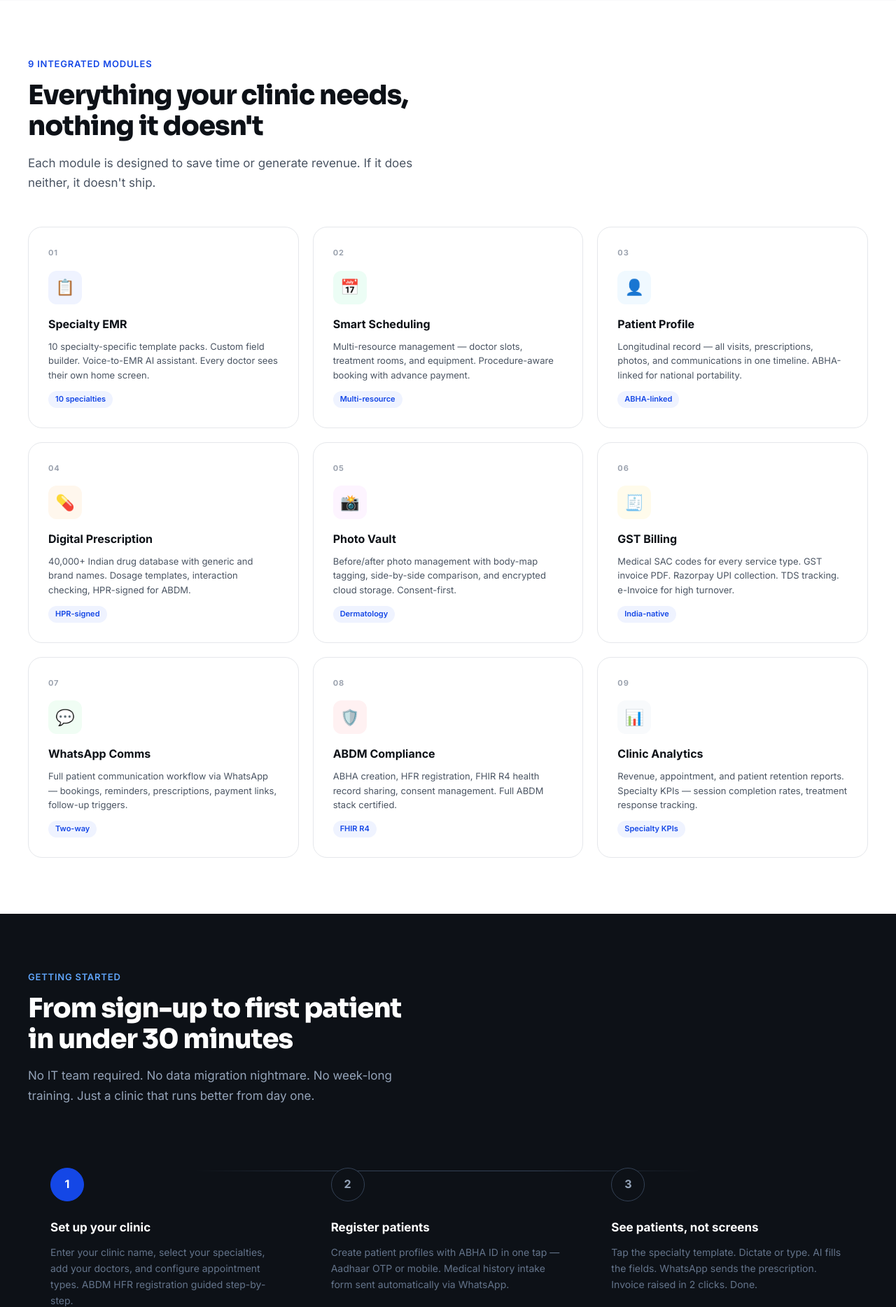
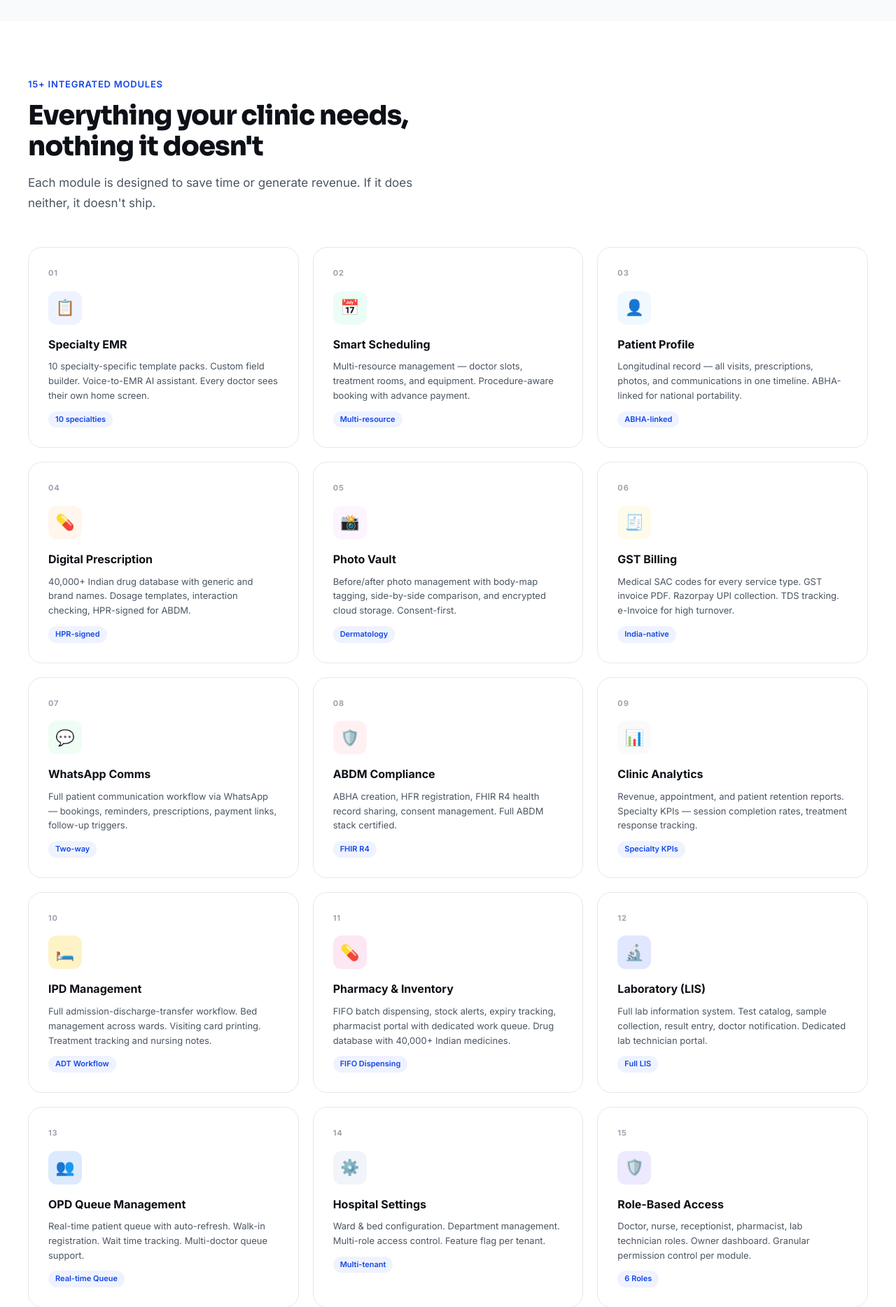
Before and after one commit to BijjaSagar/clinicos, a Laravel app: page / in a window 1280 px wide. Shown: the part 1582-3450 px from the top of the page at 70% size. Run offline with Laravel 12, Linux system fonts and the light colour scheme.

Commit message:
feat: add test report Excel export and update website with HIMS services
- Add `php artisan test:export-excel` command that runs tests and generates
  an Excel report with test results and summary sheets
- Update frontend website to showcase all 15+ modules including IPD, Pharmacy,
  Lab LIS, OPD Queue, Hospital Settings, and Role-Based Access
- Add Hospital/HIMS pricing tier at Rs 14,999/month
- Add HIMS comparison rows in the feature comparison table

https://claude.ai/code/session_013xVV2oBARd3TtuFiwUo8mW

```diff
--- a/backend/resources/views/welcome.blade.php
+++ b/backend/resources/views/welcome.blade.php
@@ -361,7 +361,7 @@
     .map-field strong { color: #6ee7b7; font-size: 12px; }
 
     /* ── PRICING ── */
-    .pricing-grid { display: grid; grid-template-columns: repeat(3, 1fr); gap: 20px; margin-top: 56px; }
+    .pricing-grid { display: grid; grid-template-columns: repeat(4, 1fr); gap: 20px; margin-top: 56px; }
     .price-card {
       background: white; border: 1.5px solid var(--border);
       border-radius: var(--radius-lg); padding: 32px; position: relative;
@@ -435,7 +435,8 @@
     @media (max-width: 768px) {
       .hero { grid-template-columns: 1fr; gap: 48px; padding: 64px 20px 48px; }
       .hero-visual { display: none; }
-      .modules-grid, .pricing-grid { grid-template-columns: 1fr; }
+      .modules-grid { grid-template-columns: 1fr; }
+      .pricing-grid { grid-template-columns: 1fr; }
       .steps-grid { grid-template-columns: 1fr; }
       .steps-grid::before { display: none; }
       .spec-content.active, .abdm-grid, .ai-grid { grid-template-columns: 1fr; }
@@ -531,7 +532,7 @@
         Built for India's 8 lakh+ specialty clinics
       </div>
       <h1>The clinic OS that <span class="accent">thinks like a specialist</span></h1>
-      <p class="hero-sub">Specialty-first EMR, intelligent scheduling, GST billing, ABDM compliance, and WhatsApp communication — in one platform designed for Indian specialty clinics.</p>
+      <p class="hero-sub">Specialty-first EMR, intelligent scheduling, GST billing, ABDM compliance, and WhatsApp communication — in one platform designed for Indian specialty clinics and hospitals. From solo practice to full HIMS with IPD, pharmacy, and lab.</p>
       <div class="hero-actions">
         <a href="{{ route('register') }}" class="btn btn-primary btn-lg">Start 30-day free trial</a>
         <a href="{{ route('public.booking.directory') }}" class="btn btn-outline btn-lg">Book a visit (patients)</a>
@@ -543,8 +544,12 @@
           <div class="stat-label">Target clinics</div>
         </div>
         <div class="stat-item">
-          <div class="stat-num">7</div>
-          <div class="stat-label">Specialties</div>
+          <div class="stat-num">15+</div>
+          <div class="stat-label">Modules</div>
+        </div>
+        <div class="stat-item">
+          <div class="stat-num">6</div>
+          <div class="stat-label">Roles</div>
         </div>
         <div class="stat-item">
           <div class="stat-num">₹1,499</div>
@@ -921,7 +926,7 @@
 <!-- MODULES -->
 <section class="section" id="features">
   <div class="section-inner">
-    <div class="section-label">9 Integrated Modules</div>
+    <div class="section-label">15+ Integrated Modules</div>
     <h2>Everything your clinic needs, <br>nothing it doesn't</h2>
     <p class="section-sub">Each module is designed to save time or generate revenue. If it does neither, it doesn't ship.</p>
     <div class="modules-grid">
@@ -987,6 +992,48 @@
         <h3>Clinic Analytics</h3>
         <p>Revenue, appointment, and patient retention reports. Specialty KPIs — session completion rates, treatment response tracking.</p>
         <span class="module-chip">Specialty KPIs</span>
+      </div>
+      <div class="module-card">
+        <div class="module-num">10</div>
+        <div class="module-icon" style="background:#fef3c7">🛏️</div>
+        <h3>IPD Management</h3>
+        <p>Full admission-discharge-transfer workflow. Bed management across wards. Visiting card printing. Treatment tracking and nursing notes.</p>
+        <span class="module-chip">ADT Workflow</span>
+      </div>
+      <div class="module-card">
+        <div class="module-num">11</div>
+        <div class="module-icon" style="background:#fce7f3">💊</div>
+        <h3>Pharmacy &amp; Inventory</h3>
+        <p>FIFO batch dispensing, stock alerts, expiry tracking, pharmacist portal with dedicated work queue. Drug database with 40,000+ Indian medicines.</p>
+        <span class="module-chip">FIFO Dispensing</span>
+      </div>
+      <div class="module-card">
+        <div class="module-num">12</div>
+        <div class="module-icon" style="background:#e0e7ff">🔬</div>
+        <h3>Laboratory (LIS)</h3>
+        <p>Full lab information system. Test catalog, sample collection, result entry, doctor notification. Dedicated lab technician portal.</p>
+        <span class="module-chip">Full LIS</span>
+      </div>
+      <div class="module-card">
+        <div class="module-num">13</div>
+        <div class="module-icon" style="background:#dbeafe">👥</div>
+        <h3>OPD Queue Management</h3>
+        <p>Real-time patient queue with auto-refresh. Walk-in registration. Wait time tracking. Multi-doctor queue support.</p>
+        <span class="module-chip">Real-time Queue</span>
+      </div>
+      <div class="module-card">
+        <div class="module-num">14</div>
+        <div class="module-icon" style="background:#f1f5f9">⚙️</div>
+        <h3>Hospital Settings</h3>
+        <p>Ward &amp; bed configuration. Department management. Multi-role access control. Feature flag per tenant.</p>
+        <span class="module-chip">Multi-tenant</span>
+      </div>
+      <div class="module-card">
+        <div class="module-num">15</div>
+        <div class="module-icon" style="background:#ede9fe">🛡️</div>
+        <h3>Role-Based Access</h3>
+        <p>Doctor, nurse, receptionist, pharmacist, lab technician roles. Owner dashboard. Granular permission control per module.</p>
+        <span class="module-chip">6 Roles</span>
       </div>
     </div>
   </div>
@@ -1197,6 +1244,23 @@
         </ul>
         <a href="{{ route('register') }}" class="btn btn-outline btn-lg" style="width:100%;justify-content:center">Start free trial</a>
       </div>
+      <div class="price-card">
+        <div class="price-plan">Hospital / HIMS</div>
+        <div class="price-hi">अस्पताल</div>
+        <div class="price-amount"><span class="rupee">₹</span><span class="num">14,999</span><span class="period">/month</span></div>
+        <p class="price-desc">Full hospital management. IPD, pharmacy, lab, OPD queue, multi-role access. Up to 20 doctors, unlimited beds.</p>
+        <ul class="price-features">
+          <li>Everything in Group Practice</li>
+          <li>IPD bed &amp; ward management</li>
+          <li>Pharmacy inventory (FIFO)</li>
+          <li>Laboratory Information System</li>
+          <li>OPD queue management</li>
+          <li>Role-based access (6 roles)</li>
+          <li>Dedicated portals (pharmacist, lab tech)</li>
+          <li>Daily automated backups</li>
+        </ul>
+        <a href="#about" class="btn btn-primary btn-lg" style="width:100%;justify-content:center">Contact sales</a>
+      </div>
     </div>
     <p style="text-align:center;color:var(--text3);font-size:13px;margin-top:24px">Additional doctor seats: ₹299/month · Hospital OPD departments: custom pricing</p>
   </div>
@@ -1267,6 +1331,30 @@
           <td class="yes">✓ All SAC codes + TDS</td>
         </tr>
         <tr>
+          <td>IPD Bed Management</td>
+          <td class="no">✕</td>
+          <td class="partial">Partial</td>
+          <td class="yes">✓ Full ADT</td>
+        </tr>
+        <tr>
+          <td>Pharmacy FIFO Dispensing</td>
+          <td class="no">✕</td>
+          <td class="no">✕</td>
+          <td class="yes">✓ Batch tracking</td>
+        </tr>
+        <tr>
+          <td>Lab Information System</td>
+          <td class="no">✕</td>
+          <td class="partial">Partial</td>
+          <td class="yes">✓ Full LIS</td>
+        </tr>
+        <tr>
+          <td>Role-based access (6 roles)</td>
+          <td class="partial">Partial</td>
+          <td class="partial">Partial</td>
+          <td class="yes">✓ 6 roles</td>
+        </tr>
+        <tr>
           <td>Starting price / month</td>
           <td>₹1,499–₹5,000</td>
           <td>₹2,000+</td>
@@ -1280,7 +1368,7 @@
 <!-- CTA -->
 <section class="cta-section">
   <h2>Ready to run a clinic that runs itself?</h2>
-  <p>Join specialists across Dermatology, Physiotherapy, Dental, and Ophthalmology who've replaced paper and generic tools with ClinicOS.</p>
+  <p>Join specialists and hospitals across Dermatology, Physiotherapy, Dental, Ophthalmology, and full HIMS who've replaced paper and generic tools with ClinicOS.</p>
   <div class="cta-actions">
     <a href="{{ route('register') }}" class="btn btn-white btn-lg">Start 30-day free trial</a>
     <a href="#features" class="btn btn-outline-white btn-lg">See a live demo</a>
@@ -1309,6 +1397,9 @@
           <li><a href="#features">WhatsApp Comms</a></li>
           <li><a href="#abdm">ABDM Compliance</a></li>
           <li><a href="#features">AI Assistant</a></li>
+          <li><a href="#features">IPD Management</a></li>
+          <li><a href="#features">Pharmacy &amp; Lab</a></li>
+          <li><a href="#features">Hospital HIMS</a></li>
         </ul>
       </div>
       <div class="footer-col">
```
Also changed, not shown: backend/app/Console/Commands/ExportTestReport.php (added, +148 -0 lines), backend/app/Exports/TestReportExport.php (added, +25 -0 lines), backend/app/Exports/TestResultsSheet.php (added, +84 -0 lines), backend/app/Exports/TestSummarySheet.php (added, +86 -0 lines), 1 other file.
